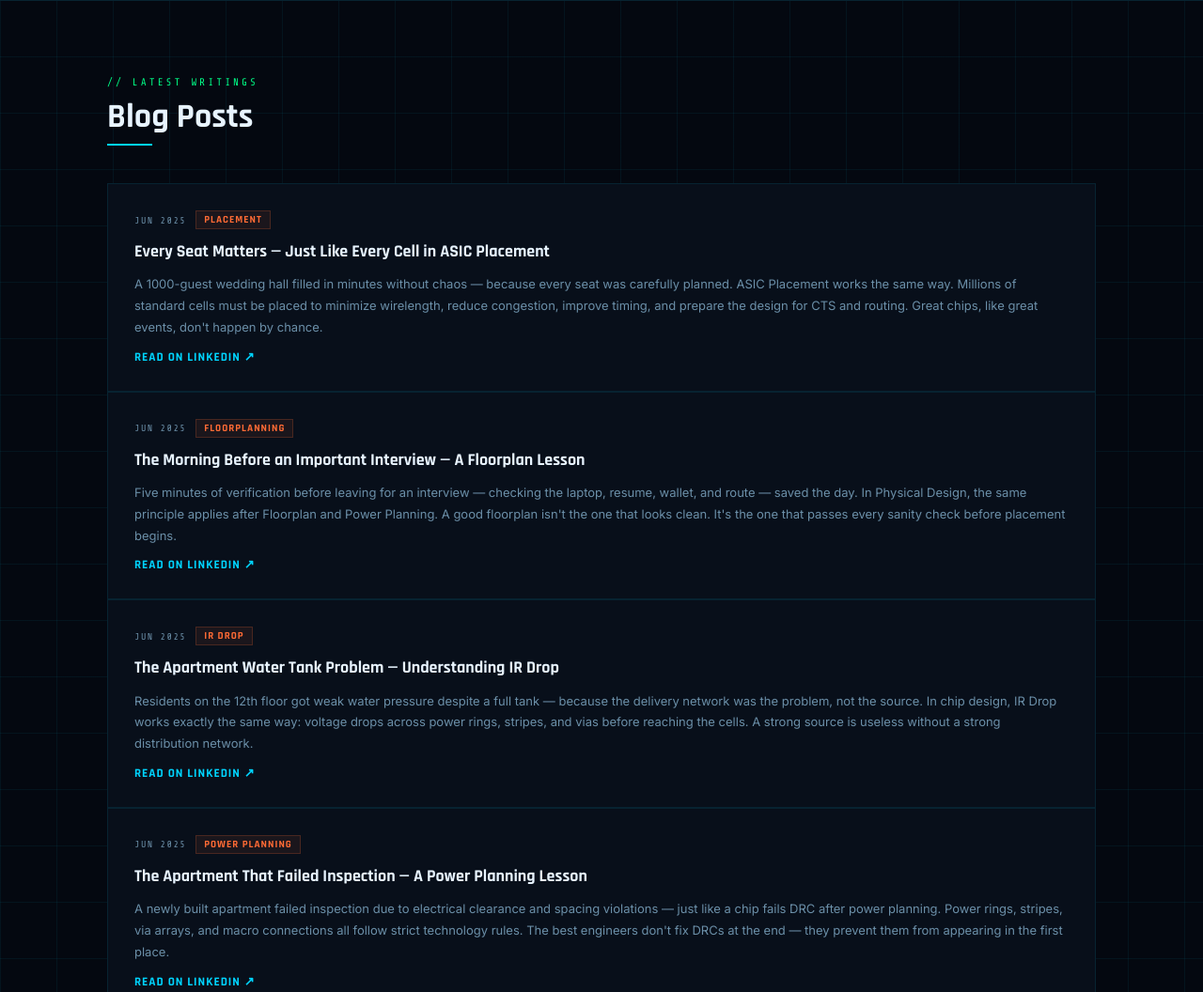
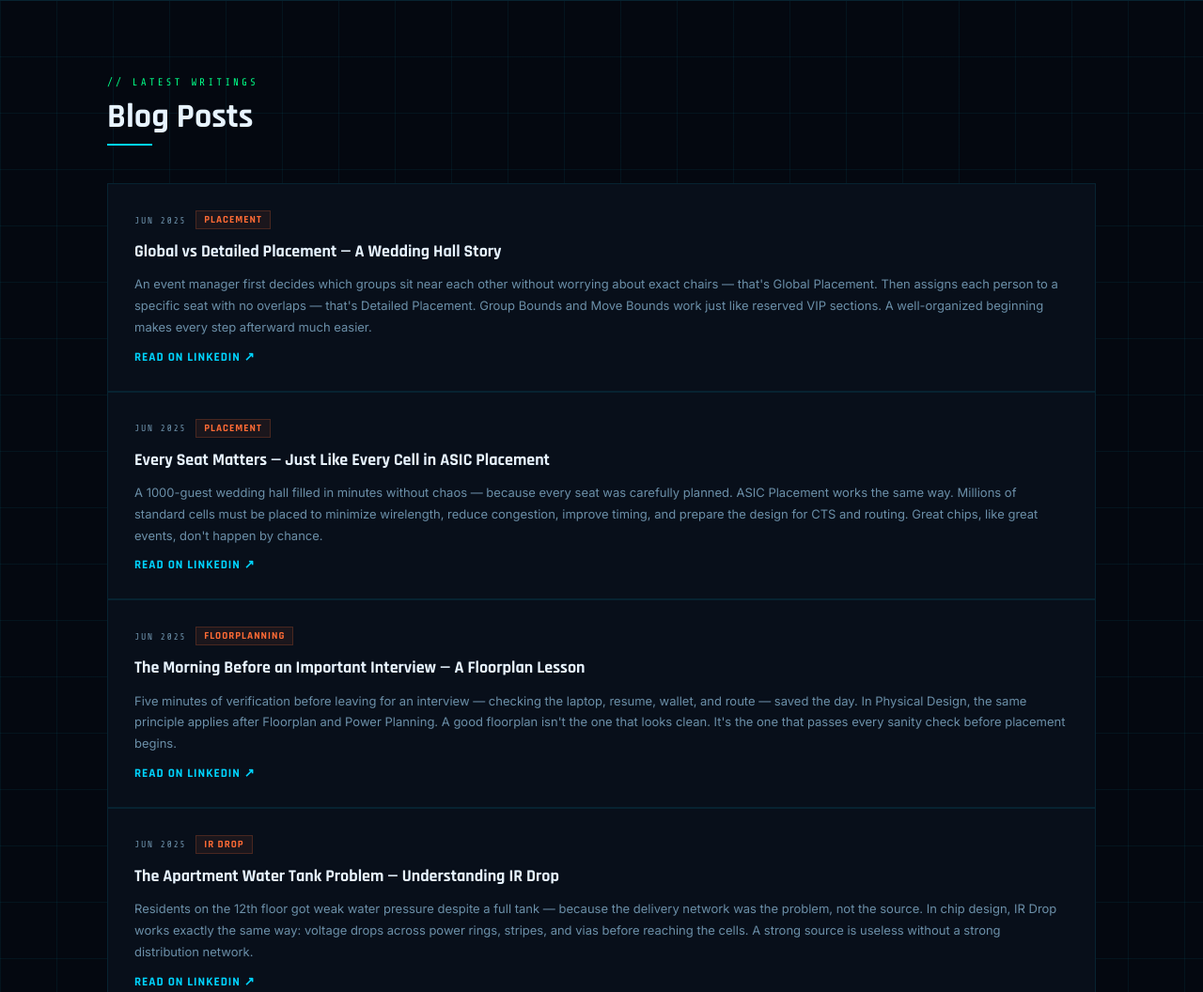
Before and after one commit to assertion36/kamma_suryateja, a website: page index.html in a window 1280 px wide. Shown: the part 900-1956 px from the top of the page at 94% size. Drawn offline with nearby package versions, Linux system fonts and the light colour scheme.

Commit message:
Update index.html

```diff
--- a/index.html
+++ b/index.html
@@ -604,6 +604,15 @@
     <span class="blog-date">JUN 2025</span>
     <span class="blog-tag">Placement</span>
   </div>
+  <h3 class="blog-title">Global vs Detailed Placement — A Wedding Hall Story</h3>
+  <p class="blog-excerpt">An event manager first decides which groups sit near each other without worrying about exact chairs — that's Global Placement. Then assigns each person to a specific seat with no overlaps — that's Detailed Placement. Group Bounds and Move Bounds work just like reserved VIP sections. A well-organized beginning makes every step afterward much easier.</p>
+  <a href="https://www.linkedin.com/posts/kamma-suryateja_asicdesign-physicaldesign-placement-share-7477211972480983040-j_3I/" target="_blank" class="blog-read-more">Read on LinkedIn ↗</a>
+</article>
+	<article class="blog-card">
+  <div class="blog-meta">
+    <span class="blog-date">JUN 2025</span>
+    <span class="blog-tag">Placement</span>
+  </div>
   <h3 class="blog-title">Every Seat Matters — Just Like Every Cell in ASIC Placement</h3>
   <p class="blog-excerpt">A 1000-guest wedding hall filled in minutes without chaos — because every seat was carefully planned. ASIC Placement works the same way. Millions of standard cells must be placed to minimize wirelength, reduce congestion, improve timing, and prepare the design for CTS and routing. Great chips, like great events, don't happen by chance.</p>
   <a href="https://www.linkedin.com/posts/kamma-suryateja_asic-physicaldesign-vlsi-share-7475888482939465728-mHlj/" target="_blank" class="blog-read-more">Read on LinkedIn ↗</a>
```
